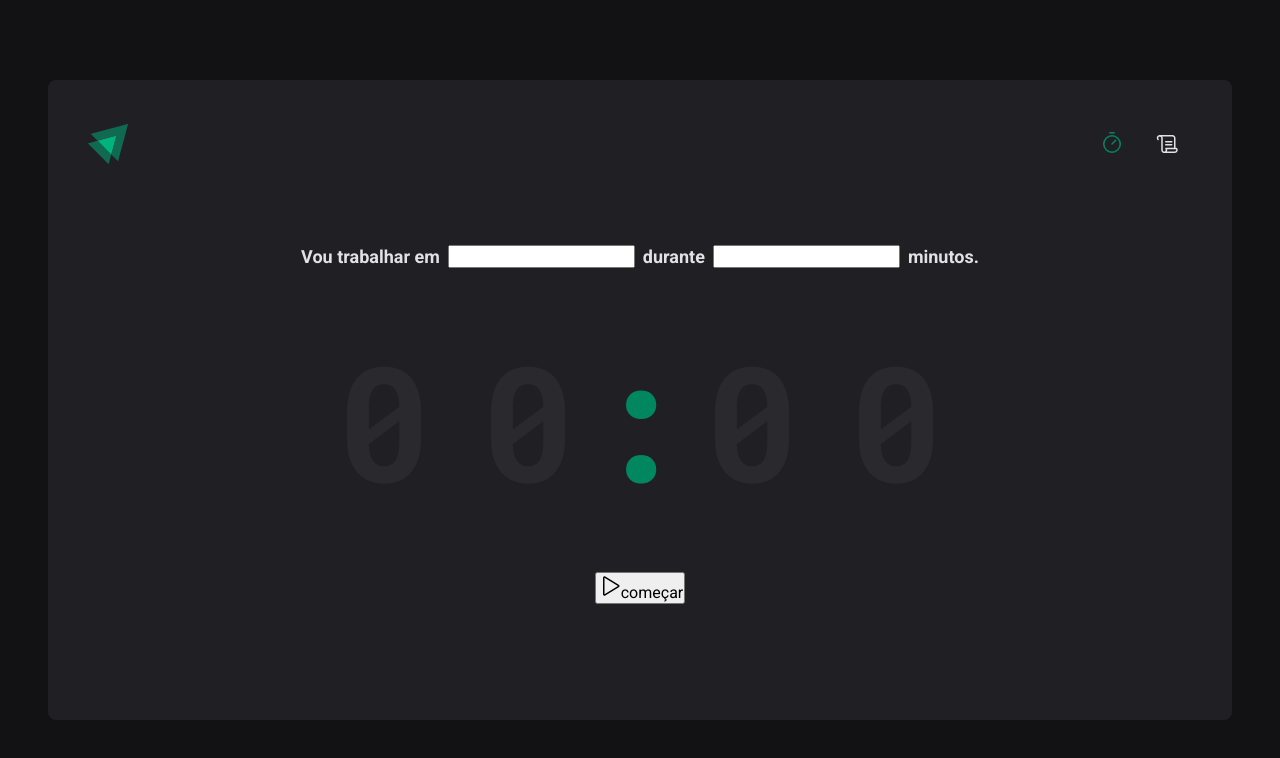
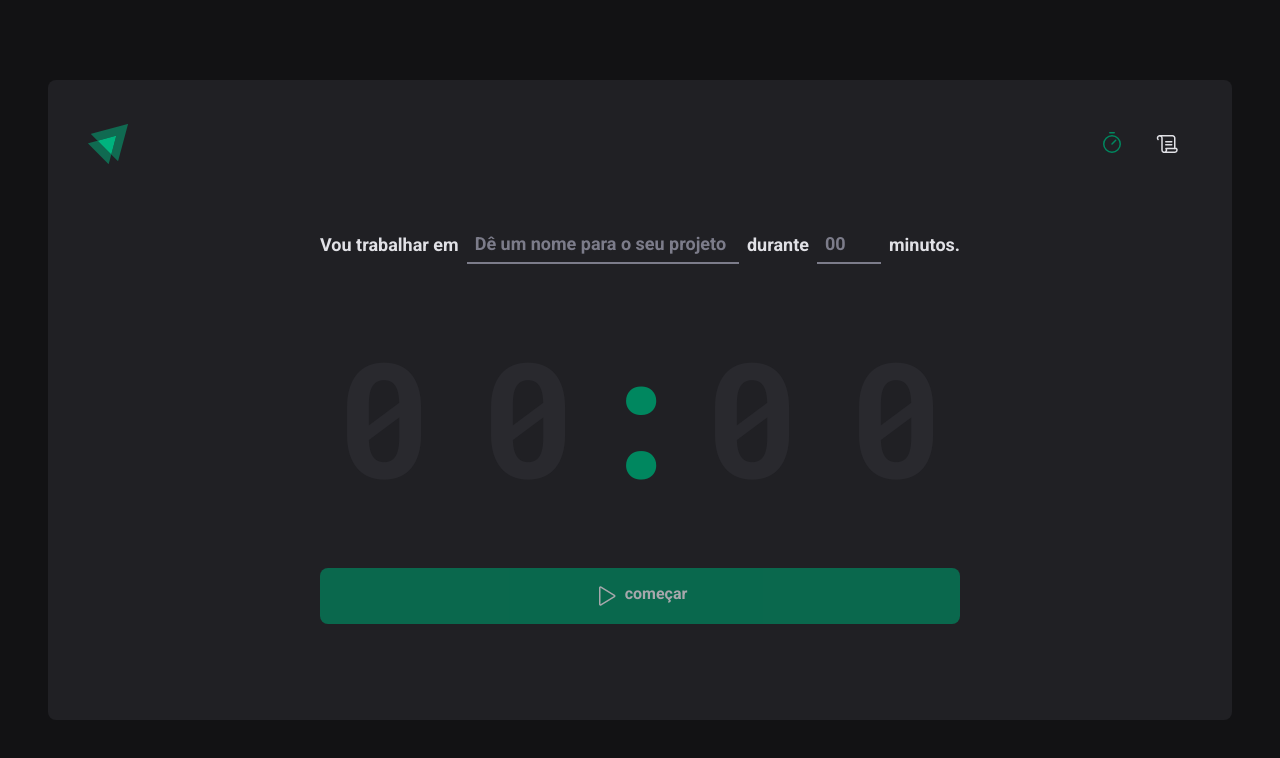
Before and after one commit to Eduardo-Anjos/Ignite-Timer, a React (Vite) app: page / in a window 1280 px wide. Shown: the top 758 px of the page. Built offline with nearby package versions, Linux system fonts and the light colour scheme.

Commit message:
feat :sparkles:Took the home completion class

```diff
--- a/src/pages/Home/index.tsx
+++ b/src/pages/Home/index.tsx
@@ -3,7 +3,10 @@ import {
   ConstdownContainer,
   FormContainer,
   HomeContainer,
+  MinutesAmountInput,
   Separator,
+  StartCountdownButton,
+  TaskIntput,
 } from "./styles";
 
 export function Home() {
@@ -12,10 +15,10 @@ export function Home() {
       <form action="">
         <FormContainer>
           <label htmlFor="task">Vou trabalhar em</label>
-          <input id="task" />
+          <TaskIntput id="task" placeholder="Dê um nome para o seu projeto" />
 
           <label htmlFor="">durante</label>
-          <input id="minutesAmount" />
+          <MinutesAmountInput id="minutesAmount" placeholder="00" />
 
           <span>minutos.</span>
         </FormContainer>
@@ -28,10 +31,10 @@ export function Home() {
           <span>0</span>
         </ConstdownContainer>
 
-        <button type="submit">
+        <StartCountdownButton disabled type="submit">
           <Play size={24} />
           começar
-        </button>
+        </StartCountdownButton>
       </form>
     </HomeContainer>
   );
--- a/src/pages/Home/styles.ts
+++ b/src/pages/Home/styles.ts
@@ -54,3 +54,61 @@ export const Separator = styled.div`
   justify-content: center;
   display: flex;
 `;
+
+const BaseInput = styled.input`
+  background: transparent;
+
+  height: 2.5rem;
+  border: 0;
+  border-bottom: 2px solid ${(props) => props.theme["gray-500"]};
+  font-weight: bold;
+  font-size: 1.125rem;
+  padding: 0 0.5rem;
+
+  color: ${(props) => props.theme["gray-100"]};
+
+  &:focus {
+    box-shadow: none;
+    border-color: ${(props) => props.theme["green-500"]};
+  }
+
+  &::placeholder {
+    color: ${(props) => props.theme["gray-500"]};
+  }
+`;
+
+export const TaskIntput = styled(BaseInput)`
+  flex: 1;
+`;
+
+export const MinutesAmountInput = styled(BaseInput)`
+  width: 4rem;
+`;
+
+export const StartCountdownButton = styled.button`
+  width: 100%;
+  border: 0;
+  padding: 1rem;
+  border-radius: 8px;
+
+  display: flex;
+  text-align: center;
+  justify-content: center;
+
+  gap: 0.5rem;
+  font-weight: bold;
+
+  cursor: pointer;
+
+  background: ${(props) => props.theme["green-500"]};
+  color: ${(props) => props.theme["gray-100"]};
+
+  &:disabled {
+    opacity: 0.7;
+    cursor: not-allowed;
+  }
+
+  &:not(:disabled) :hover {
+    background: ${(props) => props.theme["green-700"]};
+  }
+`;
```
